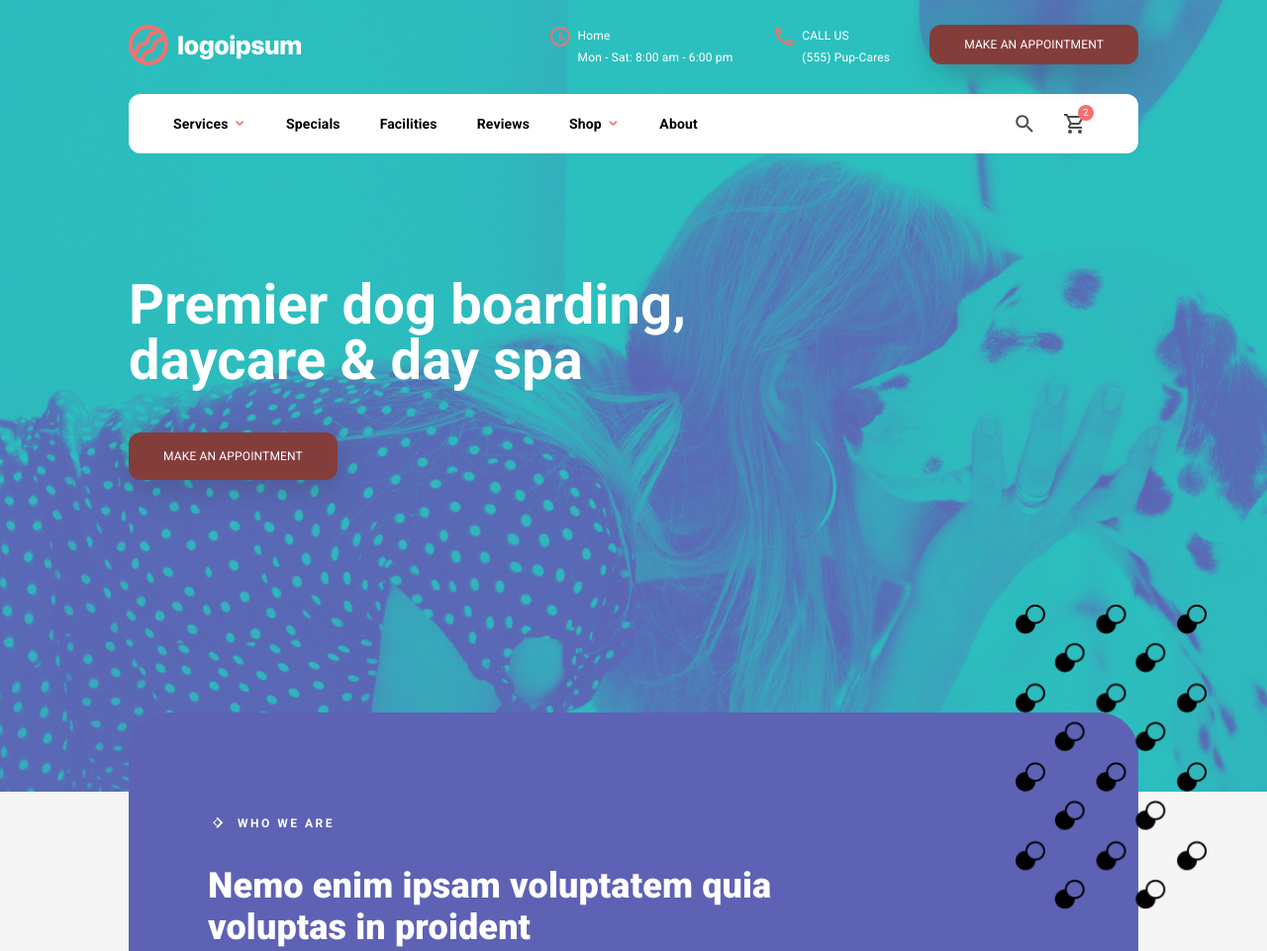
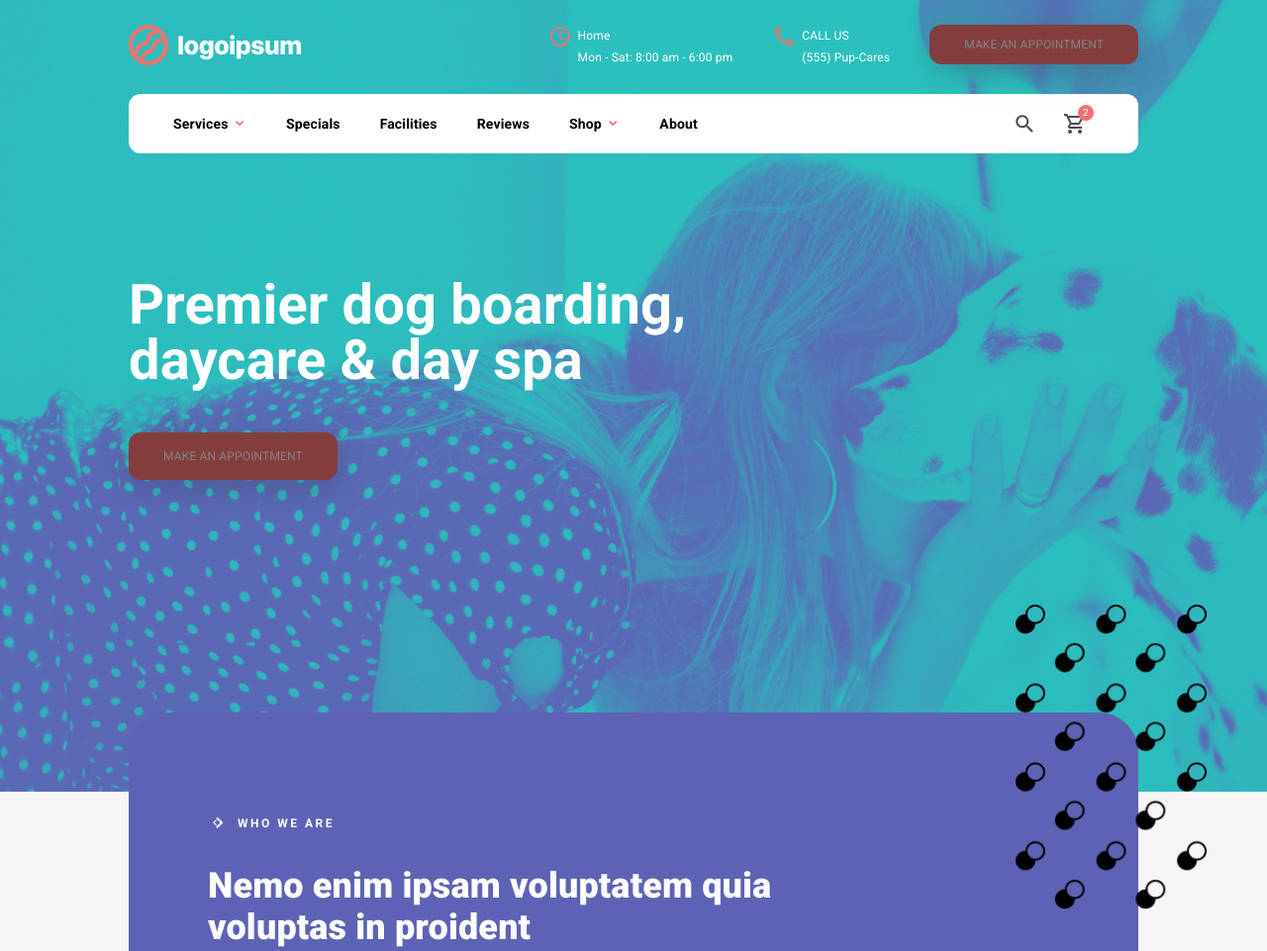
Before and after one commit to ChinChoCho/git-test, a plain HTML site: page index.html in a window 1280 px wide. Shown: the top 961 px of the page at 99% size. Drawn offline with Linux system fonts and the light colour scheme; files whose address does not match are found by name.

Commit message:
изменили цвет кнопки

```diff
--- a/css/button.css
+++ b/css/button.css
@@ -3,7 +3,7 @@
     line-height: 24px;
     padding: 0 35px;
     text-transform: uppercase;
-    color: #ffffff;
+    color: #868383;
     border: 0;
     border-radius: 12px;
     background-color: #833e3c;
```
